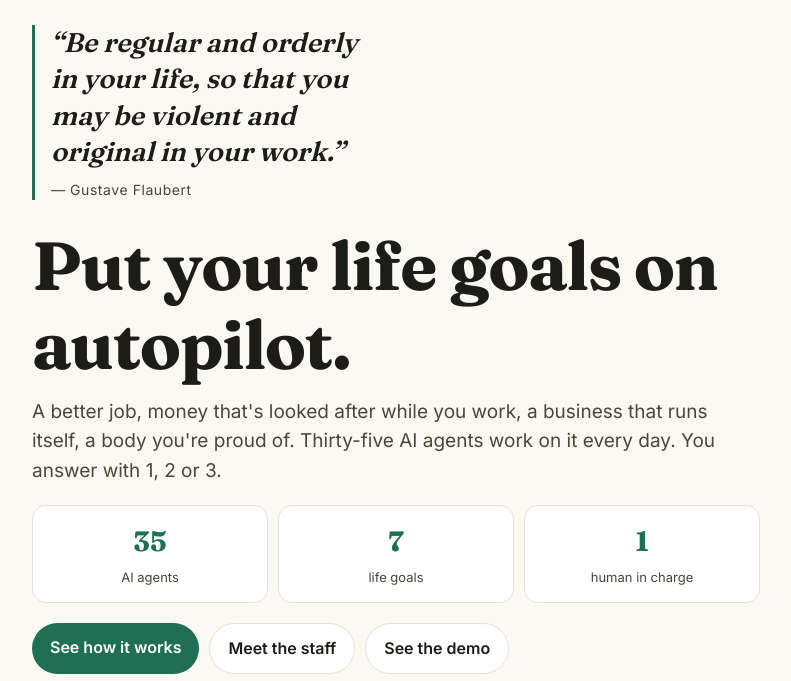
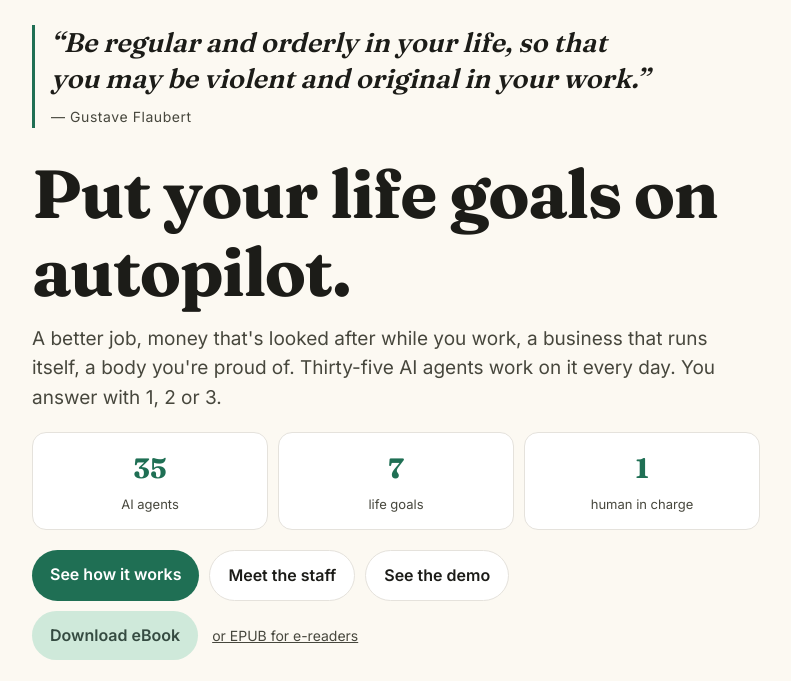
Before and after one commit to rodmjay/should, a plain HTML site: page index.html in a window 1280 px wide. Shown: the part 95-776 px from the top of the page, without its empty margins (244-1035 px from the left). Drawn offline with Linux system fonts and the light colour scheme.

Commit message:
Motto: 34ch cap on the quote itself, so ch tracks its own size
Co-Authored-By: Claude Opus 5.5 <noreply@anthropic.com>

```diff
--- a/index.html
+++ b/index.html
@@ -55,8 +55,8 @@ button{font:inherit;color:inherit;cursor:pointer}
 .hero{padding:52px 0 36px}
 .hero .kicker{font-family:var(--md-ref-typeface-brand);font-size:20px;color:var(--accent);margin-bottom:6px}
 .hero h1{font-size:clamp(40px,11vw,68px);letter-spacing:-.02em}
-.motto{margin:28px 0 26px;padding-left:16px;border-left:3px solid var(--accent);max-width:34ch}
-.motto blockquote{margin:0;font-family:var(--md-ref-typeface-brand);font-size:clamp(21px,5vw,27px);font-style:italic;font-weight:400;line-height:1.35;color:var(--ink);text-wrap:balance}
+.motto{margin:28px 0 26px;padding-left:16px;border-left:3px solid var(--accent)}
+.motto blockquote{margin:0;font-family:var(--md-ref-typeface-brand);font-size:clamp(21px,5vw,27px);font-style:italic;font-weight:400;line-height:1.35;color:var(--ink);text-wrap:balance;max-width:34ch}
 .motto figcaption{margin-top:8px;font-size:14px;letter-spacing:.04em;color:var(--muted)}
 .hero .sub{font-size:19px;margin:14px 0 18px;color:var(--muted)}
 .stats{display:grid;grid-template-columns:repeat(3,minmax(0,1fr));gap:10px;margin-top:20px}
```
